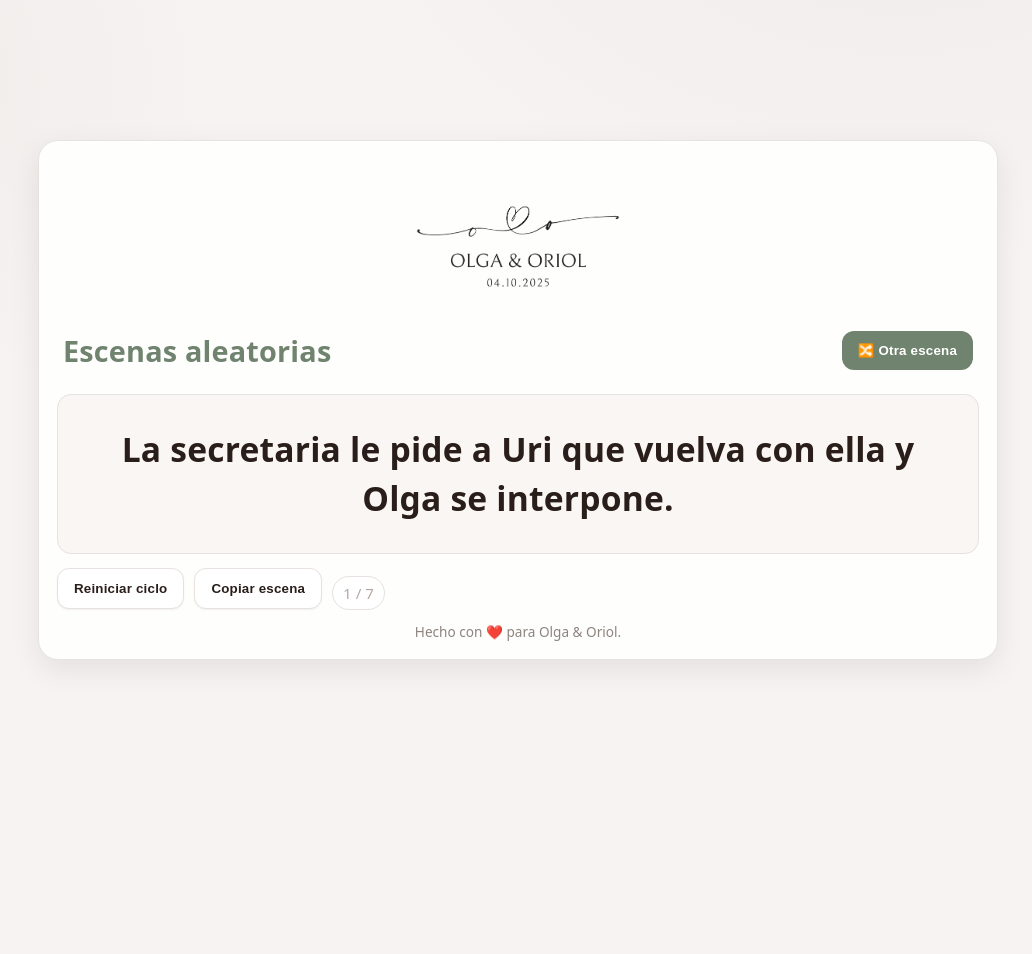
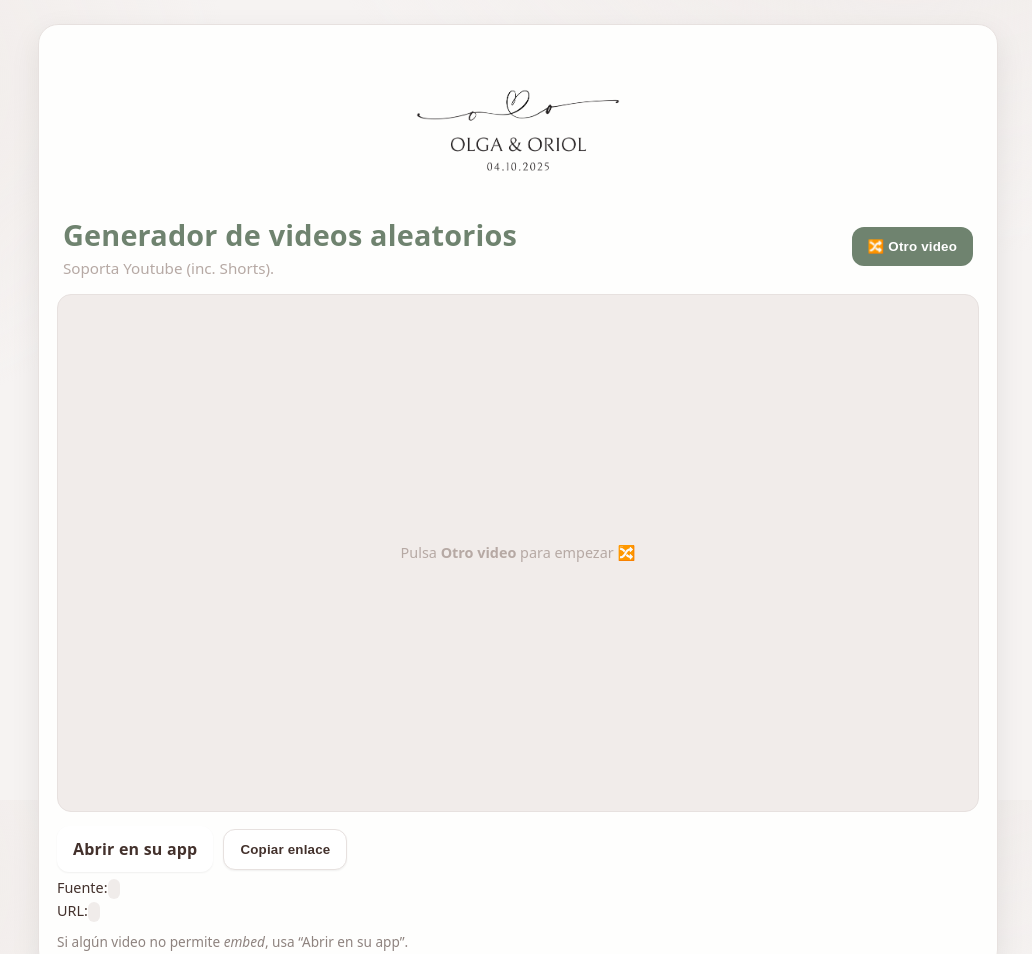
Before and after one commit to KevinPujol/Despedida-Uriga-Escenas-Musicales, a plain HTML site: page index.html in a window 1280 px wide. Shown: the top 954 px of the page, without its empty margins (122-1154 px from the left). Before the commit the page ends 800 px from the top, so only its background shows below. Drawn offline with Linux system fonts and the light colour scheme.

```diff
--- a/index.html
+++ b/index.html
@@ -3,189 +3,265 @@
 <head>
   <meta charset="utf-8" />
   <meta name="viewport" content="width=device-width, initial-scale=1" />
-  <title>Olga &amp; Oriol — Escenas aleatorias</title>
-  <meta name="description" content="Muestra escenas en orden aleatorio sin repetir por ciclo. Al terminar, se barajan de nuevo automáticamente." />
+  <title>Generador de videos aleatorios</title>
+  <meta name="description" content="Página simple que muestra un video aleatorio de una lista (YouTube y TikTok)." />
   <style>
-    :root{
-      --bg:#f6f3f2;
-      --panel:#ffffff;
-      --accent:#6f836f;
-      --text:#2a1e1a;
-      --muted:#b6a9a4;
-      --border:#e7e1df;
+    :root {
+      /* Paleta inspirada en la segunda imagen (web): fondos cálidos, texto oscuro y acento verde salvia */
+      --bg: #f6f3f2;        /* fondo principal muy claro, cálido */
+      --panel: #ffffff;     /* tarjetas/blancos */
+      --accent: #6f836f;    /* verde salvia para acentos y botones */
+      --text: #43312c;      /* marrón oscuro/charcoal cálido para texto */
+      --muted: #b6a9a4;     /* gris tostado para textos secundarios */
+      --border: #e7e1df;    /* borde suave */
     }
-    *{box-sizing:border-box}
-    html,body{height:100%}
-    body{
-      margin:0;
+    * { box-sizing: border-box }
+    html, body { height: 100% }
+    body {
+      margin: 0;
       font-family: ui-sans-serif, system-ui, -apple-system, Segoe UI, Roboto, "Helvetica Neue", Arial, "Noto Sans", "Apple Color Emoji", "Segoe UI Emoji";
-      background:
-        radial-gradient(1000px 700px at 80% -20%, #f0ebe9 0%, transparent 60%),
+      background: radial-gradient(1000px 700px at 80% -20%, #f0ebe9 0%, transparent 60%),
                   radial-gradient(800px 600px at -10% 10%, #efe9e6 0%, transparent 60%),
                   var(--bg);
-      color:var(--text);
-      display:grid;
-      place-items:center;
-      padding:24px;
+      color: var(--text);
+      display: grid;
+      place-items: center;
+      padding: 24px;
     }
-    .card{
-      width:min(960px, 100%);
+    .card {
+      width: min(960px, 100%);
       background: color-mix(in oklab, var(--panel) 86%, #faf6f4 14%);
       backdrop-filter: blur(6px) saturate(120%);
-      border:1px solid var(--border);
-      border-radius:20px;
-      box-shadow:0 10px 30px rgba(0,0,0,.08);
-      padding:18px;
+      border: 1px solid var(--border);
+      border-radius: 20px;
+      box-shadow: 0 10px 30px rgba(0,0,0,.08);
+      padding: 18px;
     }
-    /* CABECERA */
-    .head{ display:grid; justify-items:center; gap:6px; padding:12px 6px 16px }
-    .brand{ display:grid; justify-items:center; gap:8px }
-    .brand img{ height:clamp(72px, 12vw, 160px); width:auto; display:block; object-fit:contain }
-    .topbar{ display:flex; justify-content:space-between; align-items:center; width:100%; gap:12px; flex-wrap:wrap }
-    .topbar .left{ display:grid; gap:2px; max-width:75% }
-    .topbar .right{ display:flex; align-items:center }
-    h1{ color:var(--accent); font-size:clamp(1.2rem, 2.2vw + .6rem, 1.8rem); margin:0; letter-spacing:.2px }
-    /* CONTENIDO */
-    .scene{
-      position:relative;
-      margin-top:8px;
-      border:1px solid var(--border);
-      border-radius:14px;
-      background:#faf6f4;
-      padding:28px;
-      min-height:160px;
-      display:grid;place-items:center;text-align:center;
+    .head { display: grid; justify-items: center; gap: 6px; padding: 12px 6px 16px }
+    .brand { display: grid; justify-items: center; gap: 8px }
+    .brand img { height: clamp(72px, 12vw, 160px); width: auto; display: block; object-fit: contain; }
+    h1 { color: var(--accent); font-size: clamp(1.2rem, 2.2vw + .6rem, 1.8rem); margin: 0; letter-spacing: .2px }
+    .muted { color: var(--muted); font-size: .95rem }
+
+    .player-wrap { position: relative; width: 100%; }
+    .ratio {
+      width: 100%;
+      aspect-ratio: 16 / 9;
+      background: #f1ecea;
+      border-radius: 14px;
+      overflow: hidden;
+      display: grid;
+      place-items: center;
+      border: 1px solid var(--border);
     }
-    .scene p{
-      margin:0;
-      font-size:clamp(1.3rem, 1.1rem + 1.4vw, 2.1rem);
-      line-height:1.45;
-      letter-spacing:.2px;
-      color:var(--text);
-      font-weight:600;
+    iframe, .tiktok-embed { width: 100%; height: 100% }
+
+    .controls { display: flex; gap: 10px; flex-wrap: wrap; align-items: center; margin-top: 14px }
+    button, a.button {
+      --pad: 12px 16px;
+      appearance: none; border: 0; padding: var(--pad); border-radius: 12px; cursor: pointer;
+      font-weight: 600; letter-spacing: .2px; text-decoration: none; display: inline-flex; align-items: center; gap: .55rem;
     }
-    .controls{ display:flex; gap:10px; flex-wrap:wrap; align-items:center; margin-top:14px }
-    button, a.button{
-      --pad:12px 16px;
-      appearance:none; border:0; padding:var(--pad); border-radius:12px; cursor:pointer;
-      font-weight:600; letter-spacing:.2px; text-decoration:none; display:inline-flex; align-items:center; gap:.55rem;
-    }
-    .primary{ background:var(--accent); color:#fff }
-    .secondary{ background:#fff; color:var(--text); border:1px solid var(--border); box-shadow:0 1px 2px rgba(0,0,0,.06) }
-    .secondary:hover{ border-color: color-mix(in oklab, var(--border) 40%, var(--text) 60%); box-shadow:0 2px 6px rgba(0,0,0,.08); transform: translateY(-1px) }
-    .primary:hover{ filter:brightness(1.05) }
-    .progress{ display:flex; gap:8px; align-items:center; margin-top:8px; color:var(--muted); font-size:.95rem }
-    .pill{ border:1px solid var(--border); padding:6px 10px; border-radius:999px; background:#fff }
-    .footer{ margin-top:12px; color:#8e837f; font-size:.85rem; text-align:center }
-    .fade{ animation:fade .28s ease-out both }
-    @keyframes fade{ from{ opacity:.2; transform: translateY(4px) } to { opacity:1; transform:none } }
+    .primary { background: var(--accent); color: #ffffff }
+    .secondary { background: #ffffff; color: var(--text); border: 1px solid var(--border); box-shadow: 0 1px 2px rgba(0,0,0,.06) }
+    .secondary:hover { border-color: color-mix(in oklab, var(--border) 40%, var(--text) 60%); box-shadow: 0 2px 6px rgba(0,0,0,.08); transform: translateY(-1px) }
+    .primary:hover { filter: brightness(1.05) }
+
+    .info { display: grid; gap: 4px; margin-top: 6px }
+    .small { font-size: .9rem }
+    code.inline { background: #f0ecea; padding: 2px 6px; border-radius: 8px }
+
+    .footer { margin-top: 12px; color: #8e837f; font-size: .85rem }
+    .footer a { color: inherit }
+    /* layout for title left / button right */
+    .topbar { display:flex; justify-content: space-between; align-items:center; width: 100%; gap: 12px; flex-wrap: wrap }
+    .topbar .left { display:grid; gap:4px; max-width: 75% }
+    .topbar .right { display:flex; align-items:center }
+    .brand { justify-self: center }
+
   </style>
 </head>
 <body>
   <main class="card">
     <div class="head">
       <div class="brand">
-        <!-- Intentamos cargar logo.png y, si falla, caemos a logo.jpg -->
-        <img src="logo.png" alt="Olga &amp; Oriol – 04.10.2025" onerror="this.onerror=null; this.src='logo.jpg'">
+        <img src="logo.png" alt="Olga &amp; Oriol – 04.10.2025" />
       </div>
       <div class="topbar">
         <div class="left">
-          <h1>Escenas aleatorias</h1>
+          <h1>Generador de videos aleatorios</h1>
+          <div class="muted">Soporta Youtube (inc. Shorts).</div>
         </div>
         <div class="right">
-          <button id="btnNext" class="primary" title="Mostrar otra escena">🔀 Otra escena</button>
+          <button id="shuffle" class="primary" title="Otro video">🔀 Otro video</button>
         </div>
       </div>
     </div>
-
-    <section class="scene" aria-live="polite">
-      <p id="sceneText" class="muted">Pulsa <strong>Otra escena</strong> para empezar 🔀</p>
-    </section>
-
-    <div class="controls">
-      <button id="btnRestart" class="secondary" title="Reiniciar ciclo">Reiniciar ciclo</button>
-      <button id="btnCopy" class="secondary" title="Copiar escena">Copiar escena</button>
-      <div class="progress">
-        <div class="pill" id="counter">0 / 7</div>
+    <div class="player-wrap">
+      <div id="player" class="ratio" aria-live="polite" aria-busy="false">
+        <div class="muted small">Pulsa <strong>Otro video</strong> para empezar 🔀</div>
       </div>
     </div>
 
-    <div class="footer">Hecho con ❤️ para Olga &amp; Oriol.</div>
+    <div class="controls">
+      <a id="openOriginal" class="button secondary" href="#" target="_blank" rel="noopener" hidden>Abrir en su app</a>
+      <button id="copyLink" class="secondary" hidden>Copiar enlace</button>
+    </div>
+
+    <div class="info small" id="meta" hidden>
+      <div>Fuente: <code id="sourceHost" class="inline"></code></div>
+      <div>URL: <code id="sourceUrl" class="inline" style="word-break: break-all"></code></div>
+    </div>
+
+    <div class="footer">Si algún video no permite <em>embed</em>, usa “Abrir en su app”.</div>
   </main>
 
   <script>
-    // === Escenas ===
-    const SCENES = [
-      "Los padres de Uri pillan a Uri y a la secretaria en el despacho de abogados.",
-      "La secretaria le pide a Uri que vuelva con ella y Olga se interpone.",
-      "El grupo salva las fiestas de Fontsagrada y se vuelve leyenda.",
-      "Olga recibe un sacacorchos como regalo en un restaurante, pero piensa que es un consolador.",
-      "La vecina coreana de Uri se ríe al descubrir que no son madre e hijo.",
-      "Uri limpia la casa rural de espíritus malignos (Tenim pipi).",
-      "María, Uri y Kevin entran al cuarto oscuro de Arena."
+  // === 1) Pega aquí tus enlaces (YouTube / TikTok) ===
+  const LINKS = [
+    "https://www.youtube.com/shorts/WJrTD-hvzqk",
+    "https://www.youtube.com/watch?v=cDvBwePeebA",
+    "https://www.youtube.com/watch?v=PPzIWFJU_3s&list=RDPPzIWFJU_3s&start_radio=1",
+    "https://www.youtube.com/watch?v=0NDy6Rlijzo&list=RD0NDy6Rlijzo&start_radio=1",
+    "https://www.youtube.com/shorts/BZcI5B5_YXE",
+    "https://www.tiktok.com/@fada20252/video/7516020328758381854?_r=1&_t=ZN-8zLTWsrPJV0",
+    "https://www.youtube.com/shorts/Nu2nIX-Rm4k",
+    "https://www.tiktok.com/@jabez.elim/video/7501004773706059014?lang=en&utm_source=chatgpt.com",
+    "https://www.tiktok.com/@_ki_be_/video/7417195969202097414",
+    "https://www.tiktok.com/@viralgreenscreenhub/video/7541201896577453334?lang=en&utm_source=chatgpt.com",
+    "https://www.tiktok.com/@realnatureplanet/video/7290261136283323690?lang=en&utm_source=chatgpt.com",
+    "https://www.youtube.com/watch?v=H8-uYAVhaCs&list=PLHxODKxNtwmGmX1OjiUKv6jxF0T8RT-o6&index=20",
+    "https://www.youtube.com/watch?v=BK7hGo_u70E&list=PLHxODKxNtwmGmX1OjiUKv6jxF0T8RT-o6&index=25",
+    "https://www.youtube.com/watch?v=uUxChessSEY&list=PLHxODKxNtwmGmX1OjiUKv6jxF0T8RT-o6&index=33",
+    "https://www.youtube.com/watch?v=U60oGYWZ92U&list=PLHxODKxNtwmGmX1OjiUKv6jxF0T8RT-o6&index=42",
+    "https://www.youtube.com/watch?v=ZBJqnZy4qks&list=PLHxODKxNtwmGmX1OjiUKv6jxF0T8RT-o6&index=43",
+    "https://www.youtube.com/watch?v=UbiShEn5_iA&list=PLHxODKxNtwmGmX1OjiUKv6jxF0T8RT-o6&index=47",
+    "https://www.youtube.com/watch?v=qdbjNJkqSxQ&list=PLHxODKxNtwmGmX1OjiUKv6jxF0T8RT-o6&index=59",
+    "https://www.youtube.com/watch?v=ADsSVaCG5C8&list=PLHxODKxNtwmGmX1OjiUKv6jxF0T8RT-o6&index=68",
+    "https://www.youtube.com/watch?v=l-RJap7NDVs&list=PLHxODKxNtwmGmX1OjiUKv6jxF0T8RT-o6&index=72",
+    "https://www.youtube.com/watch?v=Ltc-voYup4U&list=PLHxODKxNtwmGmX1OjiUKv6jxF0T8RT-o6&index=77"
   ];
 
-    const elText = document.getElementById("sceneText");
-    const elCounter = document.getElementById("counter");
-    const btnNext = document.getElementById("btnNext");
-    const btnRestart = document.getElementById("btnRestart");
-    const btnCopy = document.getElementById("btnCopy");
+  // === 2) Utilidades ===
+  const $ = sel => document.querySelector(sel);
+  const player = $("#player");
+  const btnShuffle = $("#shuffle");
+  const linkOpen = $("#openOriginal");
+  const btnCopy = $("#copyLink");
+  const meta = $("#meta");
+  const sourceHost = $("#sourceHost");
+  const sourceUrl = $("#sourceUrl");
+  let lastIndex = -1;
+  // Intentar cargar el logo desde varios nombres comunes
 
-    let queue = [];
-    let shownThisRound = 0;
-
-    function shuffleInPlace(arr){
-      for(let i = arr.length - 1; i > 0; i--){
-        const j = Math.floor(Math.random() * (i + 1));
-        [arr[i], arr[j]] = [arr[j], arr[i]];
-      }
-      return arr;
+  function randIndex() {
+    if (LINKS.length <= 1) return 0;
+    let i;
+    do { i = Math.floor(Math.random() * LINKS.length) } while (i === lastIndex);
+    lastIndex = i;
+    return i;
   }
 
-    function startNewRound(){
-      queue = shuffleInPlace([...SCENES.keys()]);
-      shownThisRound = 0;
-      updateHud();
+  function parseProvider(raw) {
+    try {
+      const url = new URL(raw);
+      const host = url.hostname.replace(/^www\./, "");
+      if (host.includes("tiktok.com")) {
+        // Expect path like /@user/video/1234567890
+        const m = url.pathname.match(/\/video\/(\d+)/);
+        const id = m ? m[1] : null;
+        return { provider: "tiktok", id, url: raw, host };
+      }
+      if (host.includes("youtube.com") || host === "youtu.be") {
+        let id = null;
+        if (url.pathname.startsWith("/shorts/")) {
+          id = url.pathname.split("/")[2] || null;
+        } else if (host === "youtu.be") {
+          id = url.pathname.slice(1) || null;
+        } else {
+          id = url.searchParams.get("v");
+        }
+        return { provider: "youtube", id, url: raw, host };
+      }
+      return { provider: "link", id: null, url: raw, host };
+    } catch (e) {
+      return { provider: "link", id: null, url: raw, host: "url inválida" };
+    }
   }
 
-    function updateHud(){
-      elCounter.textContent = `${shownThisRound} / ${SCENES.length}`;
+  function clearPlayer() {
+    player.innerHTML = "";
   }
 
-    function showNext(){
-      if(queue.length === 0){
-        startNewRound();
-      }
-      const idx = queue.shift();
-      const text = SCENES[idx];
-      shownThisRound += 1;
-      updateHud();
-      elText.classList.remove("fade");
-      void elText.offsetWidth;
-      elText.textContent = text;
-      elText.classList.add("fade");
-      elText.classList.remove("muted");
+  function renderYouTube(id) {
+    const embed = document.createElement("iframe");
+    embed.setAttribute("allowfullscreen", "");
+    embed.setAttribute("loading", "lazy");
+    embed.setAttribute("referrerpolicy", "strict-origin-when-cross-origin");
+    embed.width = "100%"; embed.height = "100%";
+    embed.src = `https://www.youtube.com/embed/${id}?rel=0&modestbranding=1`;
+    player.appendChild(embed);
   }
 
-    function restart(){
-      startNewRound();
-      showNext();
+  function renderTikTok(id, originalUrl) {
+    // En lugar de embeber, informamos que debe abrirse en su app
+    const msg = document.createElement("div");
+    msg.className = "muted small";
+    msg.style.textAlign = "center";
+    msg.style.padding = "12px";
+    msg.innerHTML = `Este video de TikTok no permite <em>embed</em>.<br/><a href="${originalUrl}" target="_blank" rel="noopener">Ábrelo en su app</a>.`;
+    player.appendChild(msg);
   }
 
-    btnNext.addEventListener("click", showNext);
-    btnRestart.addEventListener("click", restart);
+  function showMeta(info) {
+    linkOpen.hidden = false;
+    linkOpen.href = info.url;
+    btnCopy.hidden = false;
+    meta.hidden = false;
+    sourceHost.textContent = info.host;
+    sourceUrl.textContent = info.url;
+  }
+
+  function pickRandom() {
+    player.setAttribute("aria-busy", "true");
+    clearPlayer();
+    const raw = LINKS[randIndex()];
+    const info = parseProvider(raw);
+
+    if (info.provider === "youtube" && info.id) {
+      renderYouTube(info.id);
+      showMeta(info);
+    } else if (info.provider === "tiktok" && info.id) {
+      renderTikTok(info.id, info.url);
+      showMeta(info);
+    } else {
+      // Fallback: no compatible embed
+      const msg = document.createElement("div");
+      msg.className = "muted";
+      msg.innerHTML = `No puedo embeber este enlace. <a href="${info.url}" target="_blank" rel="noopener">Ábrelo aquí</a>.`;
+      player.appendChild(msg);
+      showMeta(info);
+    }
+
+    player.removeAttribute("aria-busy");
+  }
+
+  btnShuffle.addEventListener("click", pickRandom);
+
   btnCopy.addEventListener("click", async () => {
-      try{
-        await navigator.clipboard.writeText(elText.textContent || "");
+    const url = linkOpen.href;
+    try {
+      await navigator.clipboard.writeText(url);
       btnCopy.textContent = "¡Copiado!";
-        setTimeout(()=> btnCopy.textContent = "Copiar escena", 1200);
-      }catch{
-        alert("Copia manual: " + (elText.textContent || ""));
+      setTimeout(() => (btnCopy.textContent = "Copiar enlace"), 1200);
+    } catch {
+      // Fallback
+      alert("Copia manual: " + url);
     }
   });
 
-    startNewRound();
-    showNext();
+  // Auto-inicio: selecciona uno al cargar
+  // pickRandom(); // -> descomentarlo si quieres cargar uno automáticamente
   </script>
 </body>
 </html>
```
Also changed, not shown: 7 other files. Lines whose indentation alone changed are shown as unchanged.
